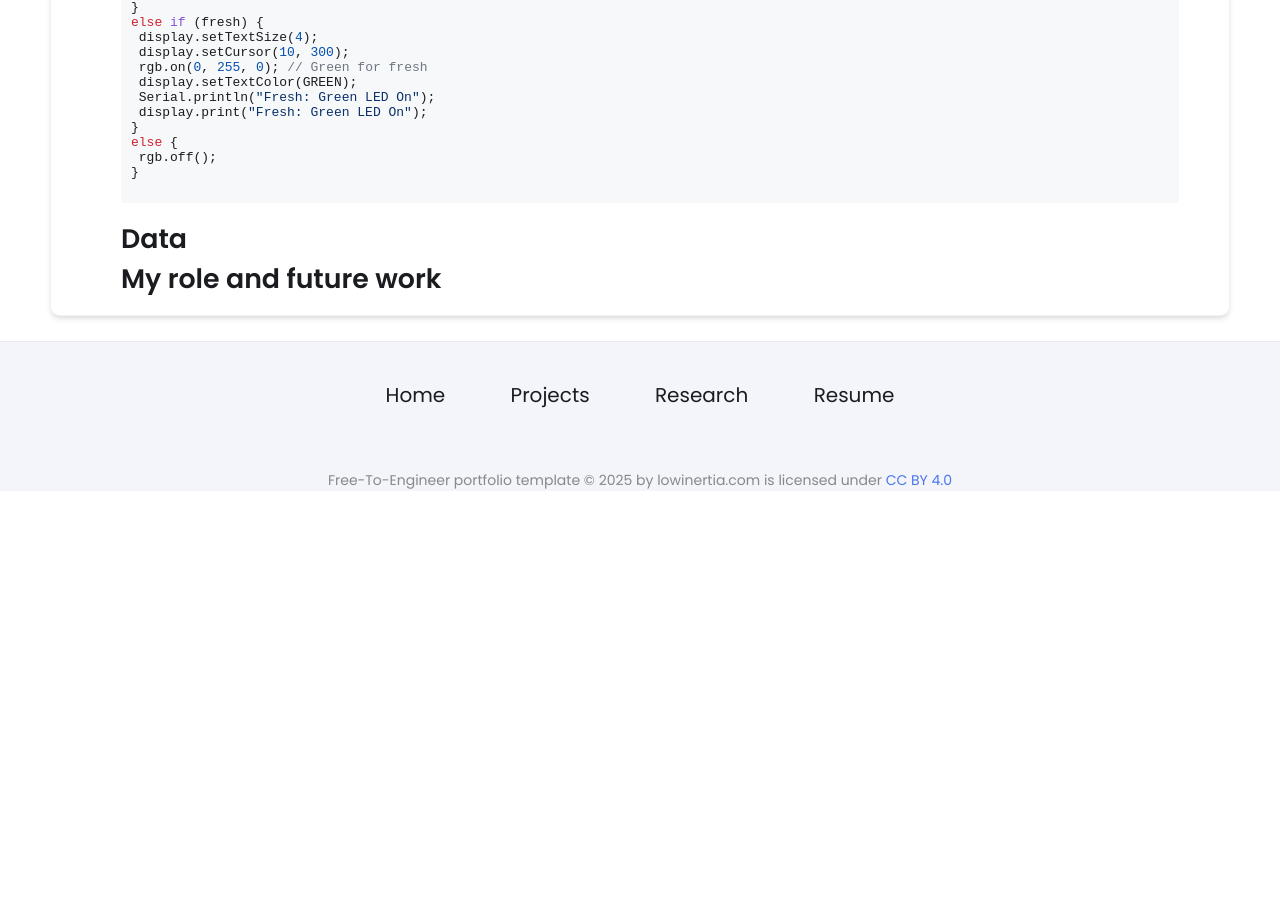
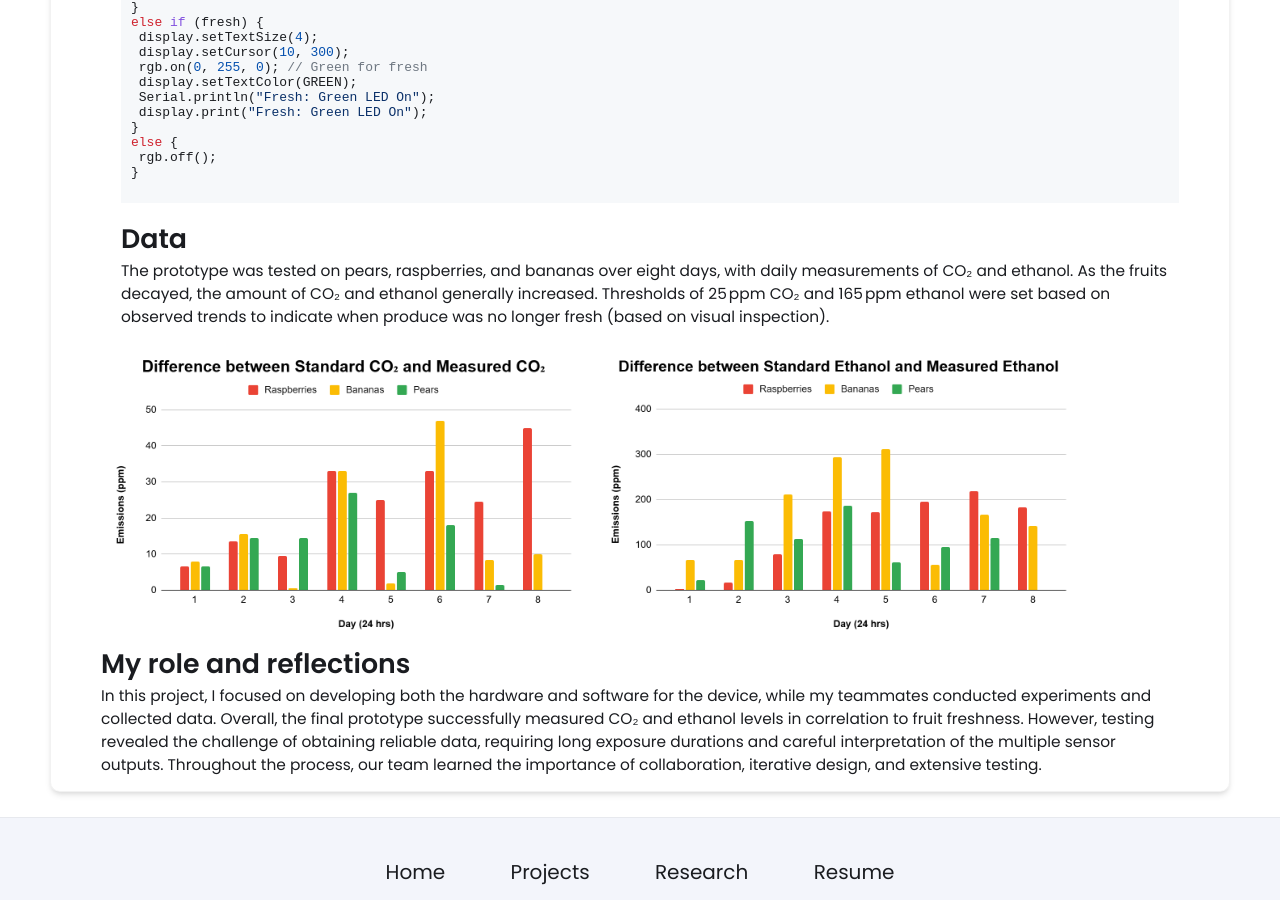
Before and after one commit to zeshui-song/zeshui-song.github.io, a Jekyll site: the page built from _projects/Gigasniffer/index.md, in a window 1280 px wide and 900 px high, scrolled down 3408 px. Built offline with Jekyll 4.4.1, drawn with Linux system fonts in a browser that asks for light colours; before the commit the page ends 3899 px from its top, so only the background shows below that; some of the changed text lies outside the part shown.

Commit message:
final touches

````diff
--- a/_projects/Gigasniffer/index.md
+++ b/_projects/Gigasniffer/index.md
@@ -12,7 +12,7 @@ skills:
 
 main-image: /IMG_20241219_132228564_HDR.jpg
 ---
-**Team members:** Allen Punnoose, Ahikara Sandrasagra, Christopher Sgambati, Somin Lee, Zehra Girgin, Zeshui Song<br>
+**The Best Team Ever:** Allen Punnoose, Ahikara Sandrasagra, Christopher Sgambati, Somin Lee, Zehra Girgin, Zeshui Song<br>
 **Course:** EID 101B<br>
 **Duration:** Sep–Dec 2024
 
@@ -116,4 +116,7 @@ else {
 }
 ```
 # Data
-# My role and future work
+The prototype was tested on pears, raspberries, and bananas over eight days, with daily measurements of CO₂ and ethanol. As the fruits decayed, the amount of CO₂ and ethanol generally increased. Thresholds of 25 ppm CO₂ and 165 ppm ethanol were set based on observed trends to indicate when produce was no longer fresh (based on visual inspection).
+{% include image-gallery.html images="CO2.png, Ethanol.png" height="300" %}
+# My role and reflections
+In this project, I focused on developing both the hardware and software for the device, while my teammates conducted experiments and collected data. Overall, the final prototype successfully measured CO₂ and ethanol levels in correlation to fruit freshness. However, testing revealed the challenge of obtaining reliable data, requiring long exposure durations and careful interpretation of the multiple sensor outputs. Throughout the process, our team learned the importance of collaboration, iterative design, and extensive testing.
````
Also changed, not shown: _projects/Gigasniffer/Best team.jpg (added), _projects/Gigasniffer/CO2.png (added), _projects/Gigasniffer/Ethanol.png (added).
